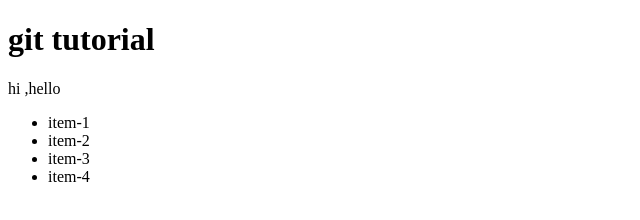
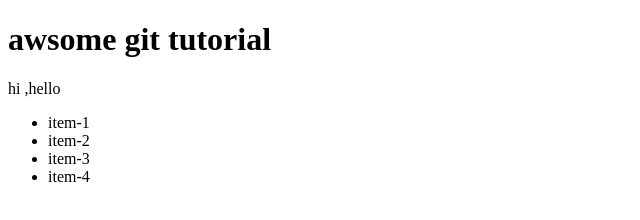
Before and after one commit to Nagarjun101998/git-tutorial, a plain HTML site: page index.html in a window 1280 px wide. Shown: the whole page, without its empty margins (0-640 px from the left). Drawn offline with Linux system fonts and the light colour scheme.

Commit message:
edited h1

```diff
--- a/index.html
+++ b/index.html
@@ -6,7 +6,7 @@
     <title>git tutorial</title>
 </head>
 <body>
-<h1>git tutorial</h1>
+<h1>awsome git tutorial</h1>
 <p>hi ,hello</p>
 <ul>
     <li>item-1</li>
```
Also changed, not shown: 1 other file.
